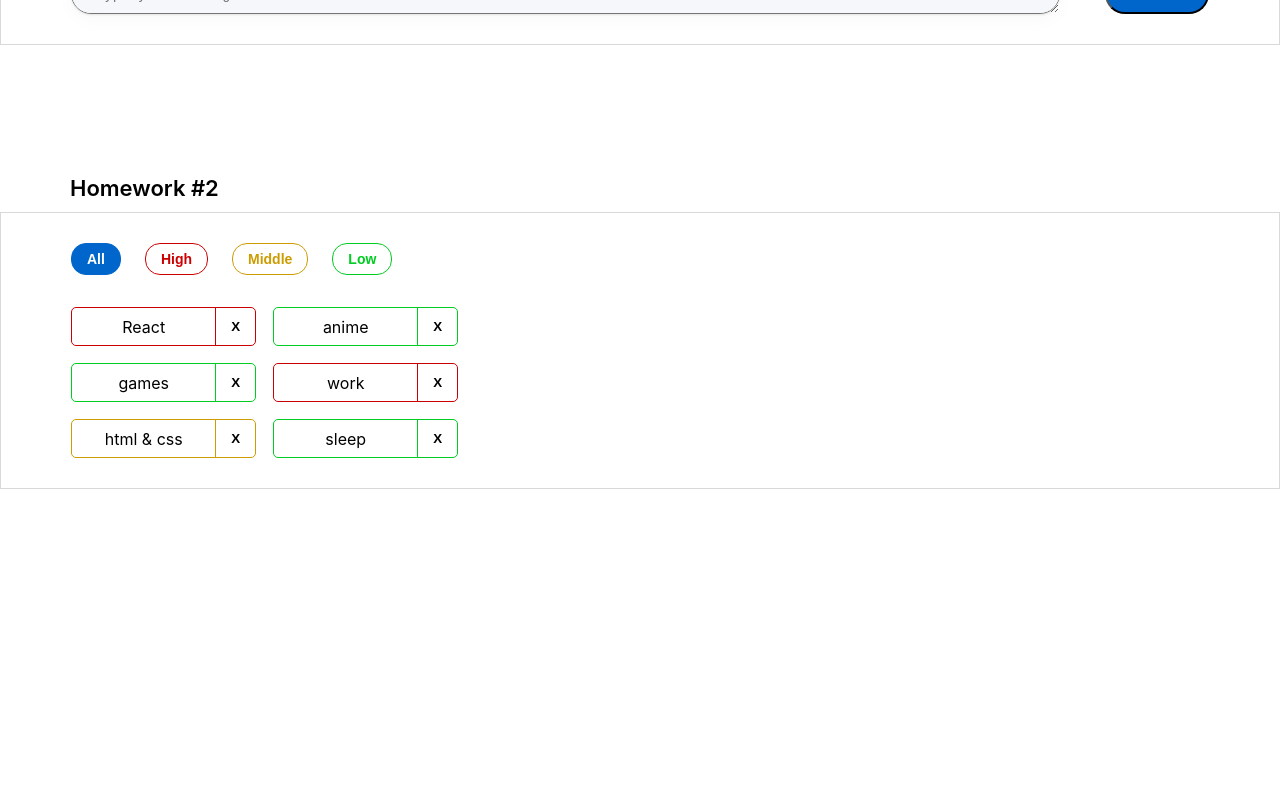
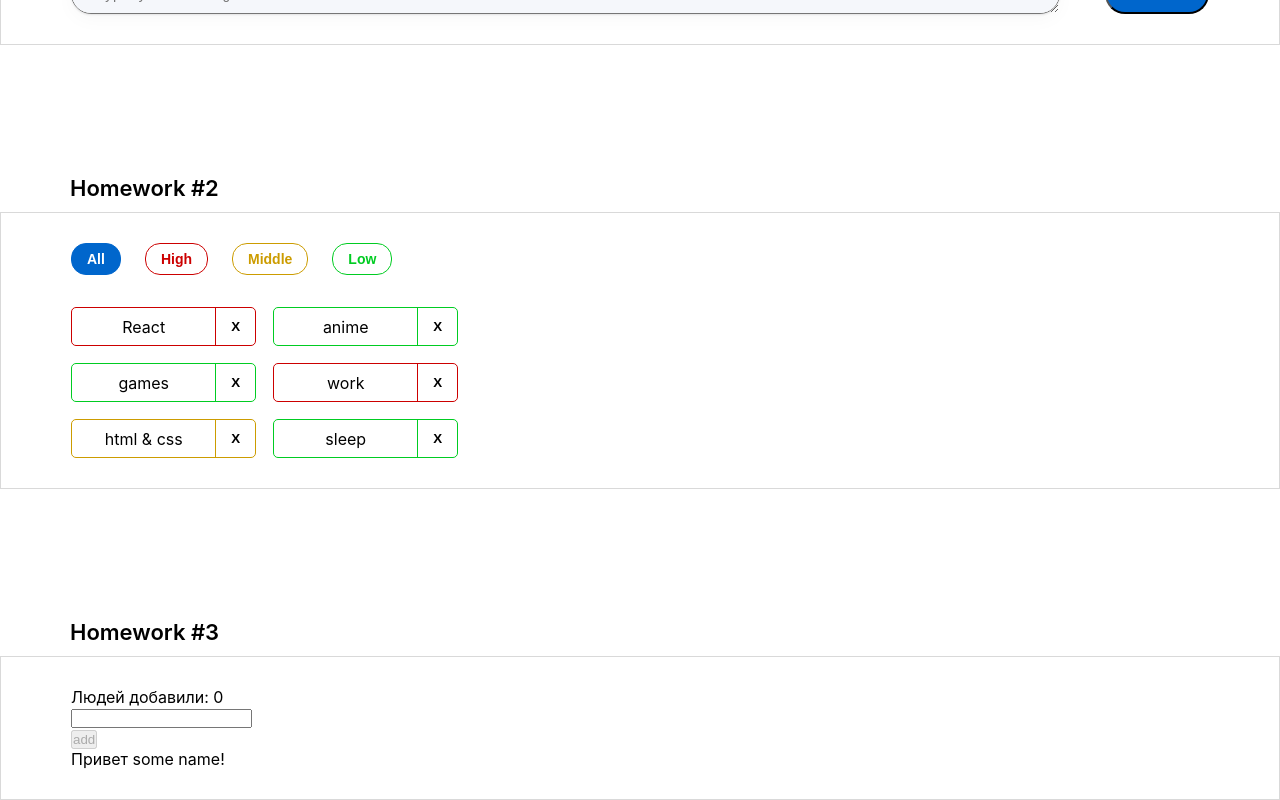
Before and after one commit to hazinega100/chat, a React (Create React App) app: page / in a window 1280 px wide. Shown: the part 406-1206 px from the top of the page. Before the commit the page ends 895 px from the top, so only its background shows below. Built offline with nearby package versions, Linux system fonts and the light colour scheme.

Commit message:
hw3 start

```diff
--- a/src/s1-main/App.tsx
+++ b/src/s1-main/App.tsx
@@ -2,6 +2,7 @@ import React from 'react'
 import s from './App.module.css'
 import HW1 from '../s2-homeworks/hw01/HW1'
 import HW2 from "../s2-homeworks/hw02/HW2";
+import HW3 from "../s2-homeworks/hw03/HW3";
 
 function App() {
     return (
@@ -9,7 +10,7 @@ function App() {
             <HW1/>
             {/*раскомментировать по ходу выполнения*/}
             <HW2/>
-            {/*<HW3/>*/}
+            <HW3/>
             {/*<HW4/>*/}
 
             {/*при выполнении дз 5 и более - закомментировать здесь дз 1-4, так как они есть внутри дз 5*/}
```
